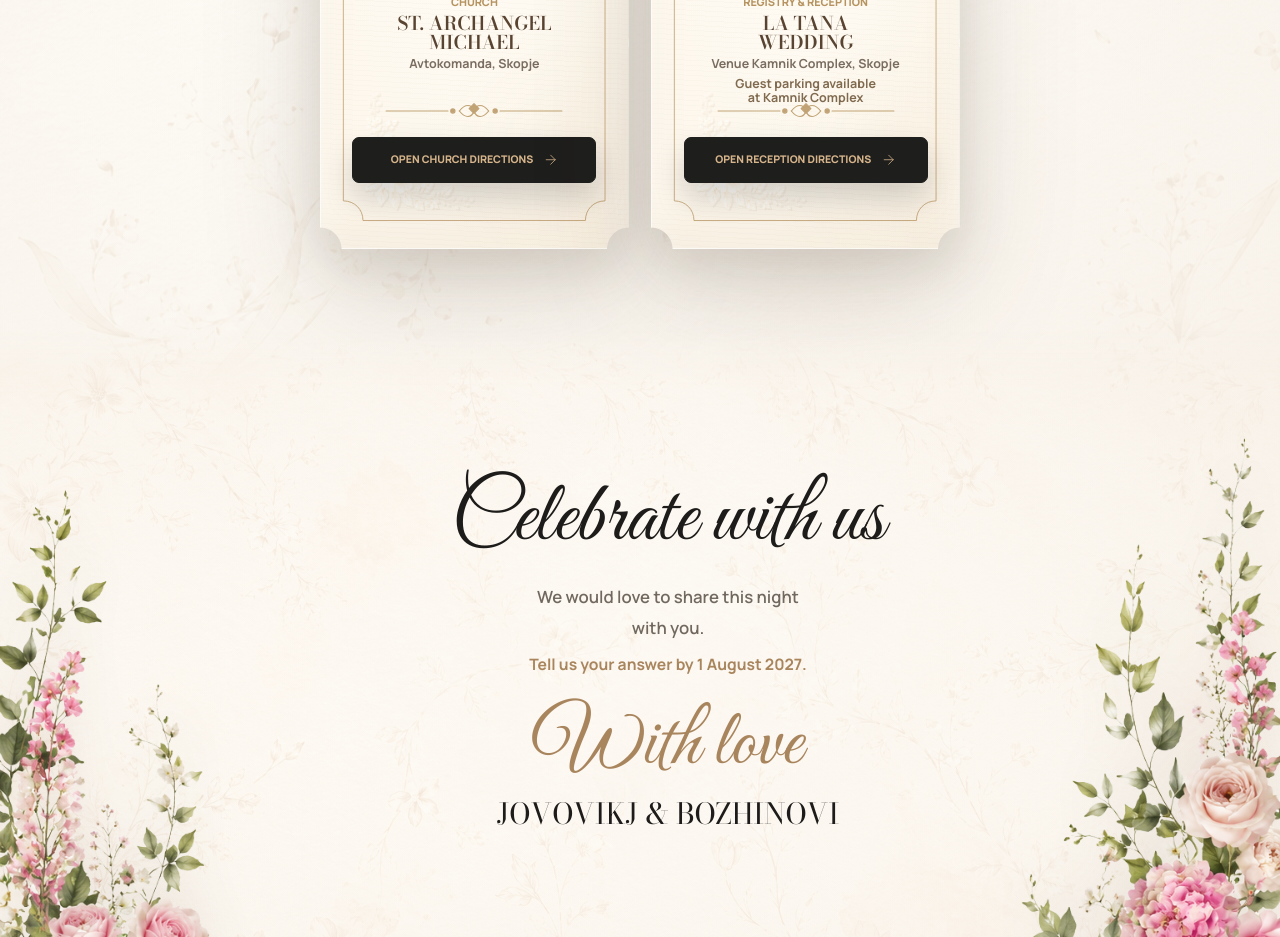
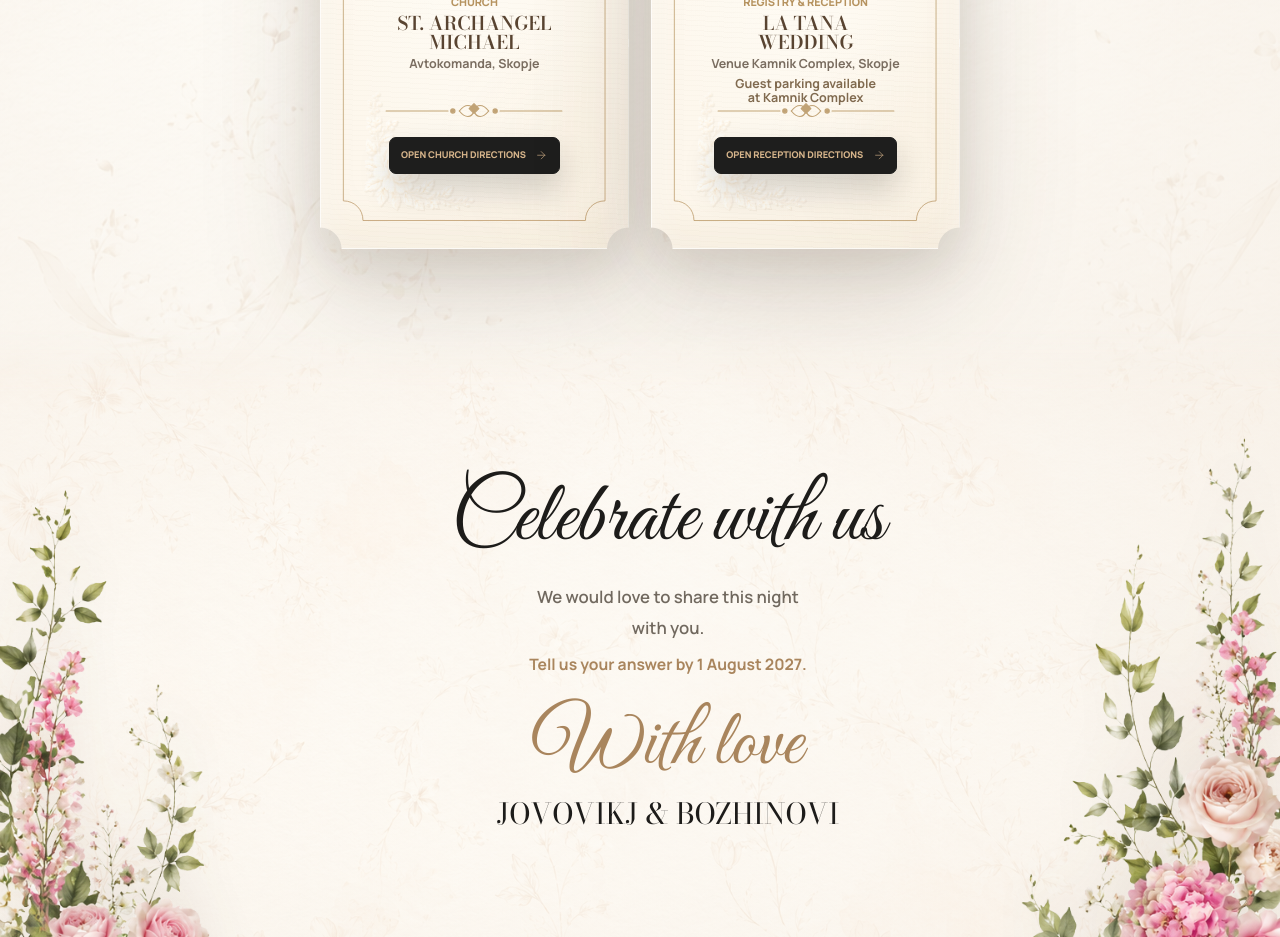
Before and after one commit to lorenco-naumov/david-anamarija, a Next.js app: page / in a window 1280 px wide. Shown: the part 4180-5117 px from the top of the page. Built offline with nearby package versions, Linux system fonts and the light colour scheme.

Commit message:
Tighten venue action button layout

```diff
--- a/src/components/WeddingDetailCard.module.css
+++ b/src/components/WeddingDetailCard.module.css
@@ -540,6 +540,8 @@
 }
 
 .venueAction {
+  display: flex;
+  justify-content: center;
   left: 12%;
   position: absolute;
   right: 12%;
@@ -548,21 +550,22 @@
 
 .venueAction :global(.dark-button) {
   gap: clamp(0.45rem, 3cqi, 0.8rem);
-  min-height: clamp(3rem, 13cqi, 3.85rem);
-  padding: 0.75rem clamp(0.7rem, 4cqi, 1.2rem);
+  min-height: clamp(2.45rem, 10.5cqi, 3.1rem);
+  max-width: 100%;
+  padding: 0.55rem clamp(0.72rem, 3.4cqi, 1rem);
   white-space: normal;
-  width: 100%;
+  width: fit-content;
 }
 
 .venueAction :global(.dark-button span) {
-  font-size: clamp(0.58rem, 3.2cqi, 0.78rem);
+  font-size: clamp(0.52rem, 2.7cqi, 0.68rem);
   line-height: 1.12;
 }
 
 .venueAction :global(.dark-button svg) {
   flex: 0 0 auto;
-  height: clamp(0.9rem, 5cqi, 1.2rem);
-  width: clamp(0.9rem, 5cqi, 1.2rem);
+  height: clamp(0.78rem, 4cqi, 1rem);
+  width: clamp(0.78rem, 4cqi, 1rem);
 }
 
 @media (max-width: 720px) {
@@ -694,12 +697,12 @@
   }
 
   .venueAction :global(.dark-button) {
-    min-height: clamp(2.75rem, 15cqi, 3.25rem);
-    padding: 0.6rem 0.65rem;
+    min-height: clamp(2.25rem, 12cqi, 2.75rem);
+    padding: 0.45rem 0.68rem;
   }
 
   .venueAction :global(.dark-button span) {
-    font-size: clamp(0.52rem, 4cqi, 0.66rem);
+    font-size: clamp(0.48rem, 3.4cqi, 0.58rem);
   }
 
   .floralTop {
```
